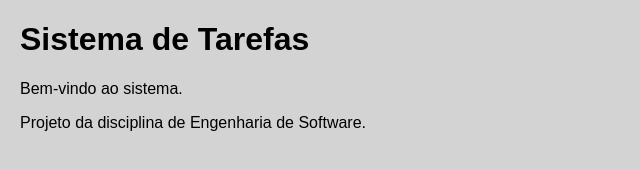
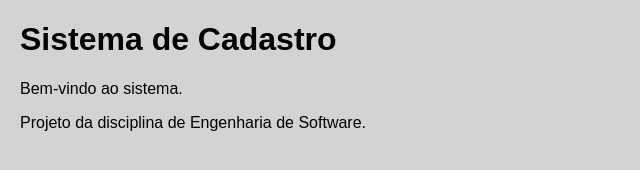
Before and after one commit to viniciusmariano11/projeto-gcs-ES, a plain HTML site: page index.html in a window 1280 px wide. Shown: the full height of the page, 0-640 px from the left. Drawn offline with Linux system fonts and the light colour scheme.

Commit message:
feat: altera titulo para cadastro

```diff
--- a/index.html
+++ b/index.html
@@ -6,7 +6,7 @@
 </head>
 <body>
 
-    <h1>Sistema de Tarefas</h1>
+    <h1>Sistema de Cadastro</h1>
     <p>Bem-vindo ao sistema.</p>
     <p>Projeto da disciplina de Engenharia de Software.</p>
 
```
